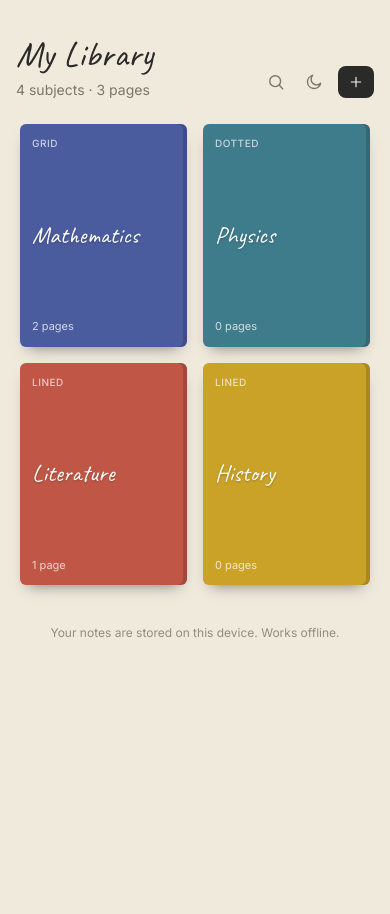
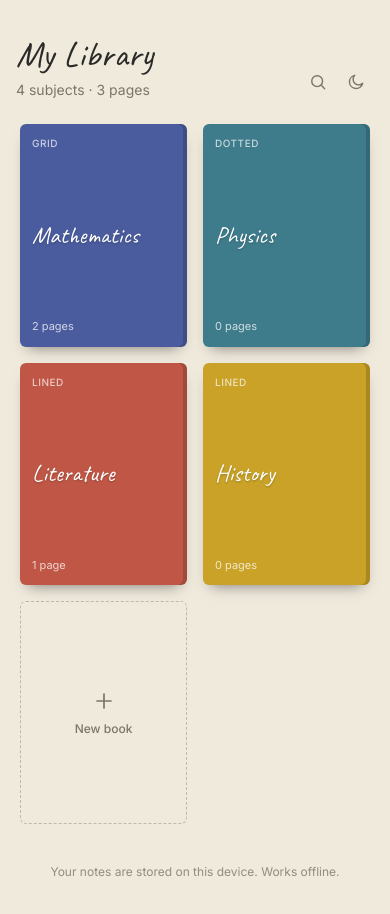
Before and after one commit to olcanaskar/my-library, a Next.js app: page / in a window 390 px wide. Shown: the top 914 px of the page. Before the commit the page ends 844 px from the top, so only its background shows below. Built offline with nearby package versions, Linux system fonts and the light colour scheme.

Commit message:
fix: remove duplicate new-book button from the header

```diff
--- a/components/library/LibraryView.tsx
+++ b/components/library/LibraryView.tsx
@@ -72,15 +72,6 @@ export function LibraryView({
               <MoonIcon className="h-5 w-5" />
             )}
           </button>
-          <button
-            type="button"
-            onClick={onNewBook}
-            aria-label="Add a new book"
-            className="ml-1 inline-flex items-center gap-1.5 rounded-lg bg-ink px-2.5 py-2 text-sm font-medium text-paper transition hover:opacity-90 sm:px-3"
-          >
-            <PlusIcon className="h-4 w-4" />
-            <span className="hidden sm:inline">New book</span>
-          </button>
         </div>
       </header>
 
@@ -127,6 +118,17 @@ export function LibraryView({
                   </button>
                 );
               })}
+
+              {/* Mobile needs its own add entry: the shelf is hidden here. */}
+              <button
+                type="button"
+                onClick={onNewBook}
+                aria-label="Add a new book"
+                className="flex aspect-3/4 flex-col items-center justify-center gap-2 rounded-md border border-dashed border-ink/25 text-ink-soft transition hover:border-ink/50 hover:bg-card/50 hover:text-ink active:scale-[0.98]"
+              >
+                <PlusIcon className="h-6 w-6" />
+                <span className="text-xs font-medium">New book</span>
+              </button>
             </div>
 
             {/* Desktop: shelf */}
```
